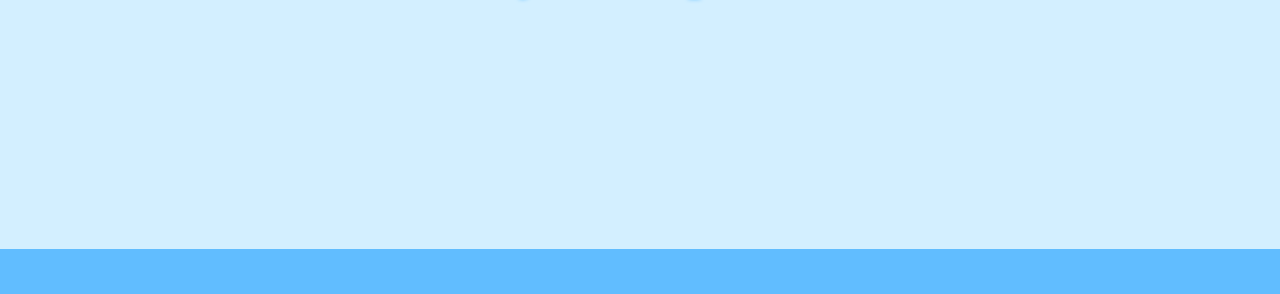
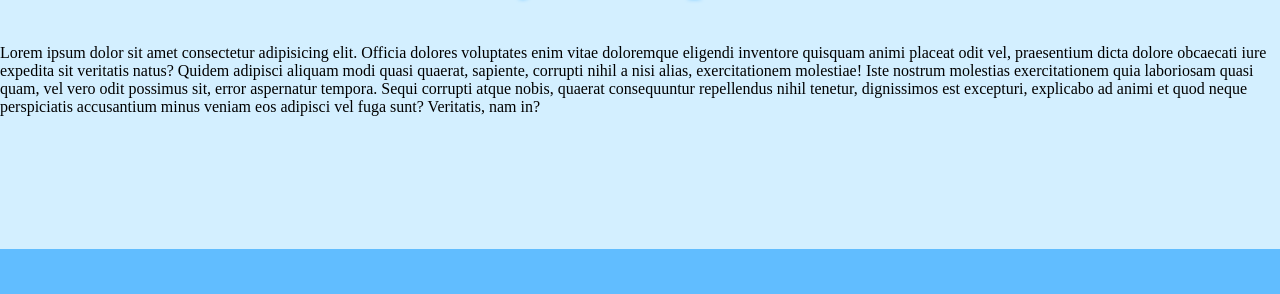
Before and after one commit to madelenfoss/frendo-pet-adoption, a plain HTML site: page payment-options/index.html in a window 1280 px wide. Shown: the part 261-555 px from the top of the page. Drawn offline with Linux system fonts and the light colour scheme; no server answers.

Commit message:
Added paragraph to 'payment options' page

```diff
--- a/payment-options/index.html
+++ b/payment-options/index.html
@@ -148,7 +148,20 @@
 
 		<main>
 			<h1 class="payment-options__title">Payment options</h1>
-
+			<p class="payment-options__p">
+				Lorem ipsum dolor sit amet consectetur adipisicing elit.
+				Officia dolores voluptates enim vitae doloremque eligendi
+				inventore quisquam animi placeat odit vel, praesentium dicta
+				dolore obcaecati iure expedita sit veritatis natus?
+				Quidem adipisci aliquam modi quasi quaerat, sapiente,
+				corrupti nihil a nisi alias, exercitationem molestiae!
+				Iste nostrum molestias exercitationem quia laboriosam quasi quam,
+				vel vero odit possimus sit, error aspernatur tempora.
+				Sequi corrupti atque nobis, quaerat consequuntur repellendus
+				nihil tenetur, dignissimos est excepturi, explicabo ad animi
+				et quod neque perspiciatis accusantium minus veniam eos adipisci
+				vel fuga sunt? Veritatis, nam in?
+			</p>
 		</main>
 
 		<footer class="footer">
```
